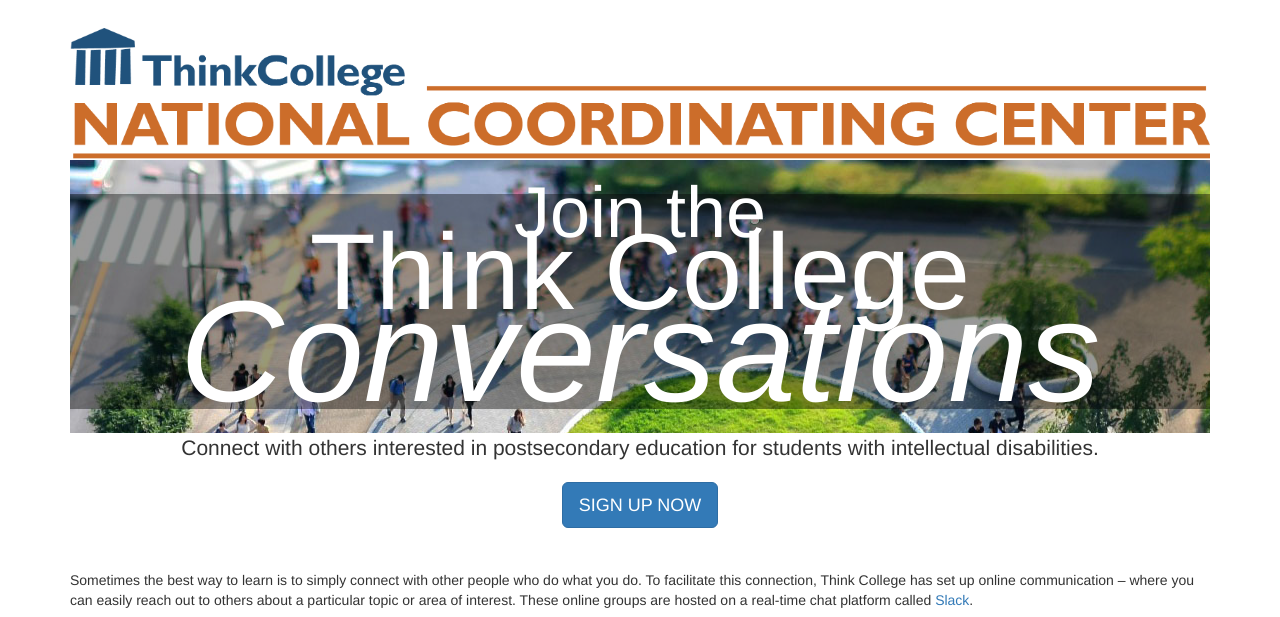
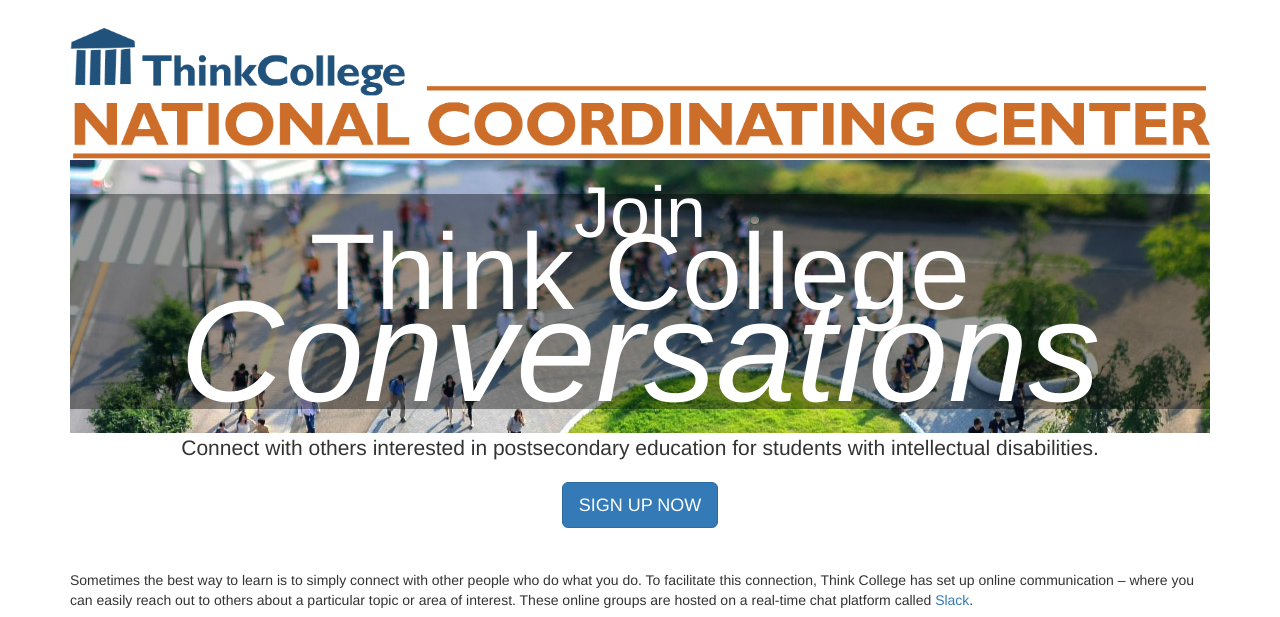
Before and after one commit to communityinclusion/tc-convos, a plain HTML site: page index.html in a window 1280 px wide. Shown: the top 617 px of the page. Drawn offline with nearby package versions, Linux system fonts and the light colour scheme.

Commit message:
remove the

```diff
--- a/index.html
+++ b/index.html
@@ -104,7 +104,7 @@
     <div class="greyed">
 
     <center>
-    <h1><span class="join fade-in one">Join the</span><br>
+    <h1><span class="join fade-in one">Join</span><br>
     <span class="da fade-in two">Think College </span><br>
     <span class="convo fade-in three"><em>Conversations</em></span></h1>
         </center>
```
